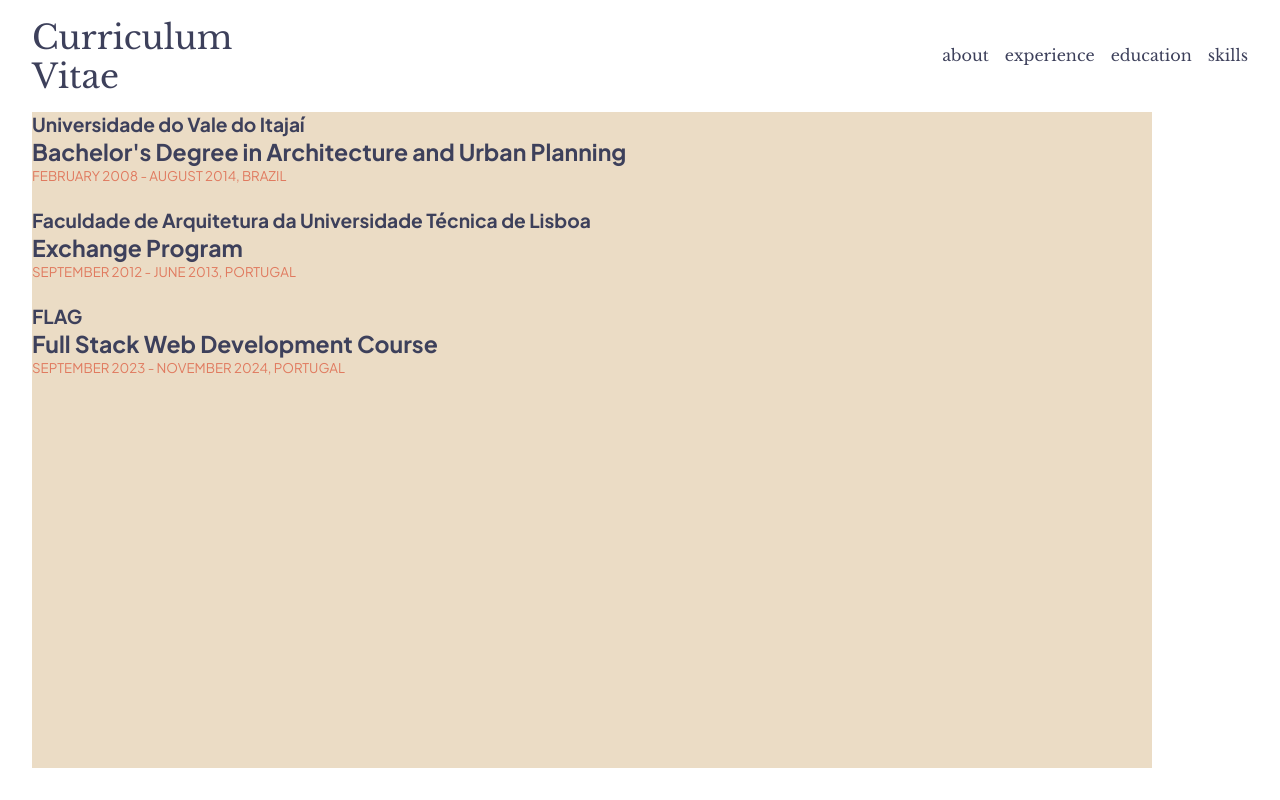
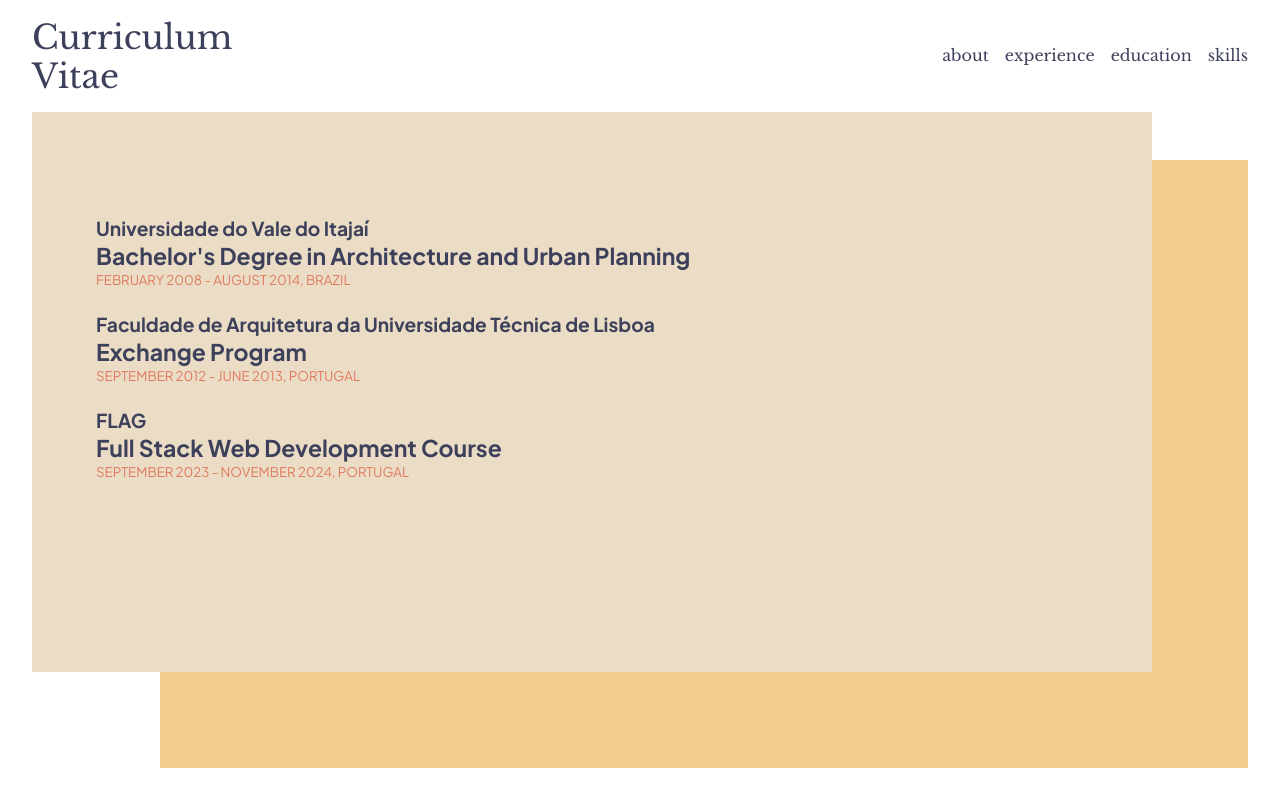
Before and after one commit to ellenristow/my-cv-project, a website: page pages/education.html in a window 1280 px wide. Drawn offline with nearby package versions, Linux system fonts and the light colour scheme.

```diff
--- a/pages/education.html
+++ b/pages/education.html
@@ -15,7 +15,7 @@
 				<div class="container">
 					<div class="education__wrapper">
 						<div class="education__background1"></div>
-						<div id="education__data" class="experience__text"></div>
+						<div id="education__data" class="education__text"></div>
 						<div class="education__background2"></div>
 					</div>
 				</div>
--- a/styles/layout/_education.scss
+++ b/styles/layout/_education.scss
@@ -14,12 +14,11 @@
 		background: $bg-secondary-color;
 		z-index: -1;
 		position: absolute;
-		inset: 7rem 8rem 2rem 2rem;
+		inset: 7rem 8rem 8rem 2rem;
 	}
 
 	&__text {
-		display: flex;
-		padding: 4rem;
+		padding: 6.5rem 4rem;
 	}
 
 	&__item {
@@ -45,4 +44,11 @@
 			color: $tertiary-color;
 		}
 	}
+
+	&__background2 {
+		background: $bg-primary-color;
+		z-index: -2;
+		position: absolute;
+		inset: 10rem 2rem 2rem 10rem;
+	}
 }
```
Also changed, not shown: styles/main.css, 1 other file.
